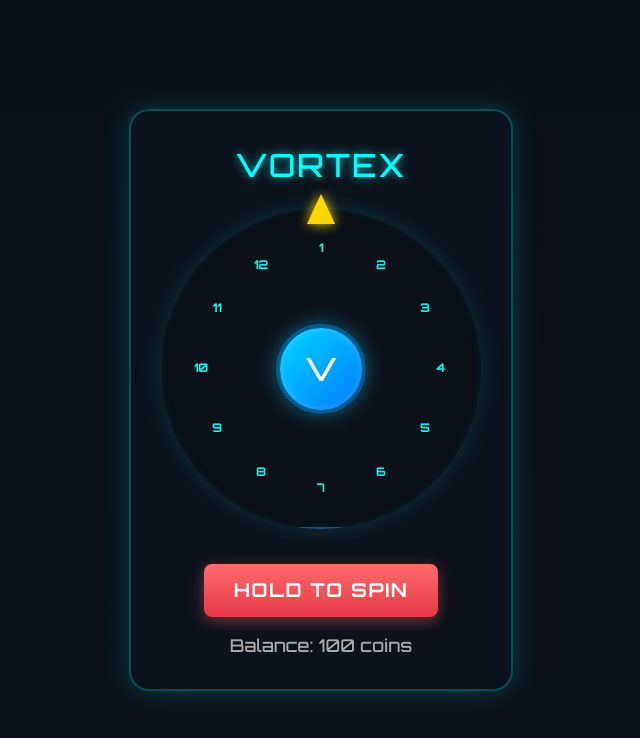
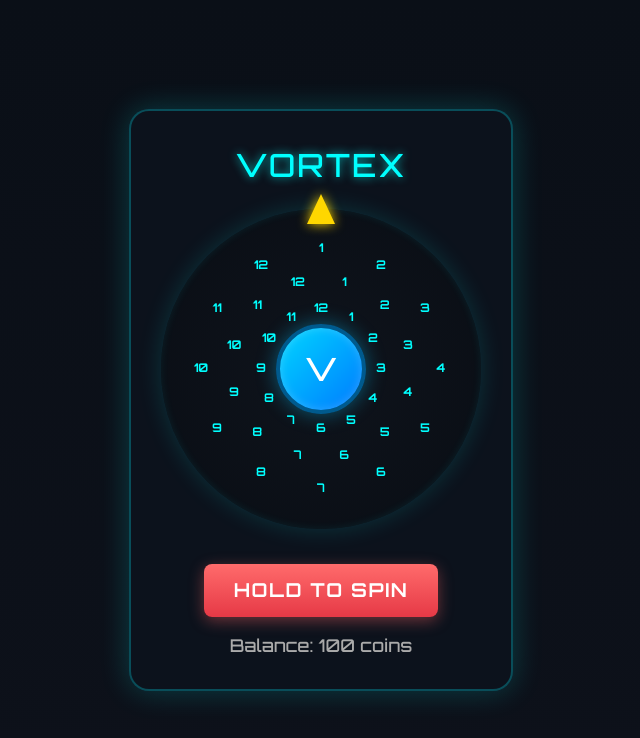
Before and after one commit to saywowtech/vortex-demo, a React (Create React App) app: page / in a window 1280 px wide. Shown: the top 738 px of the page, without its empty margins (319-959 px from the left). Built offline with nearby package versions, Linux system fonts and the light colour scheme.

Commit message:
Update App.js

```diff
--- a/src/App.js
+++ b/src/App.js
@@ -26,7 +26,7 @@ const App = () => {
     ringRefs.forEach((ref, idx) => {
       if (ref.current) {
         ref.current.style.transition = `transform 4s ease-out`;
-        ref.current.style.transform = `translate(-50%, -50%) rotate(${rotations[idx]}deg)`;
+        ref.current.style.transform = `rotate(${rotations[idx]}deg)`;
       }
     });
 
@@ -69,13 +69,13 @@ const App = () => {
         <div className="pointer"></div>
 
         <div className="wheel">
-          <svg ref={ringRefs[0]} className="ring ring-1" viewBox="0 0 320 320">
+          <svg ref={ringRefs[0]} className="ring-svg ring-1" viewBox="0 0 320 320">
             {renderLabels(120)}
           </svg>
-          <svg ref={ringRefs[1]} className="ring ring-2" viewBox="0 0 320 320">
+          <svg ref={ringRefs[1]} className="ring-svg ring-2" viewBox="0 0 320 320">
             {renderLabels(90, 15)}
           </svg>
-          <svg ref={ringRefs[2]} className="ring ring-3" viewBox="0 0 320 320">
+          <svg ref={ringRefs[2]} className="ring-svg ring-3" viewBox="0 0 320 320">
             {renderLabels(60, 30)}
           </svg>
 
```
